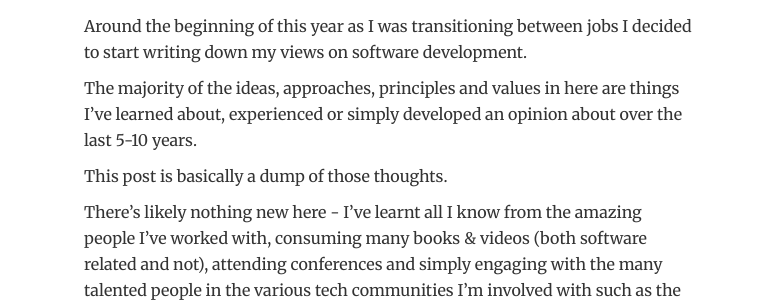
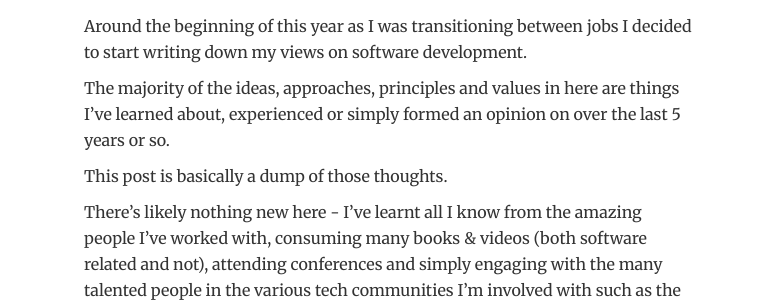
Before and after one commit to nickebbitt/nickebbitt.github.io, a Jekyll site: the page built from _posts/2019-03-01-my-thoughts-on-software-development.md, in a window 1280 px wide and 900 px high. Shown: the part 233-535 px from the top of the window, without its empty margins (250-1012 px from the left). Built offline with Jekyll 4.4.1, drawn with Linux system fonts in a browser that asks for light colours; comment, search, counter and statistics services are not loaded.

Commit message:
Update 2019-03-01-my-thoughts-on-software-development.md

```diff
--- a/_posts/2019-03-01-my-thoughts-on-software-development.md
+++ b/_posts/2019-03-01-my-thoughts-on-software-development.md
@@ -8,7 +8,7 @@ comments: true
 
 Around the beginning of this year as I was transitioning between jobs I decided to start writing down my views on software development.
 
-The majority of the ideas, approaches, principles and values in here are things I've learned about, experienced or simply developed an opinion about over the last 5-10 years.
+The majority of the ideas, approaches, principles and values in here are things I've learned about, experienced or simply formed an opinion on over the last 5 years or so.
 
 This post is basically a dump of those thoughts.
 
```
